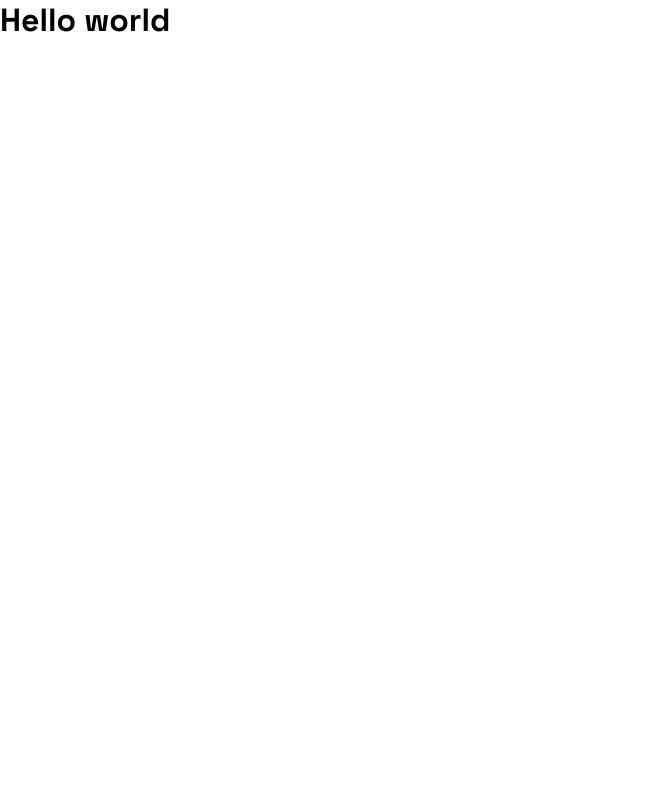
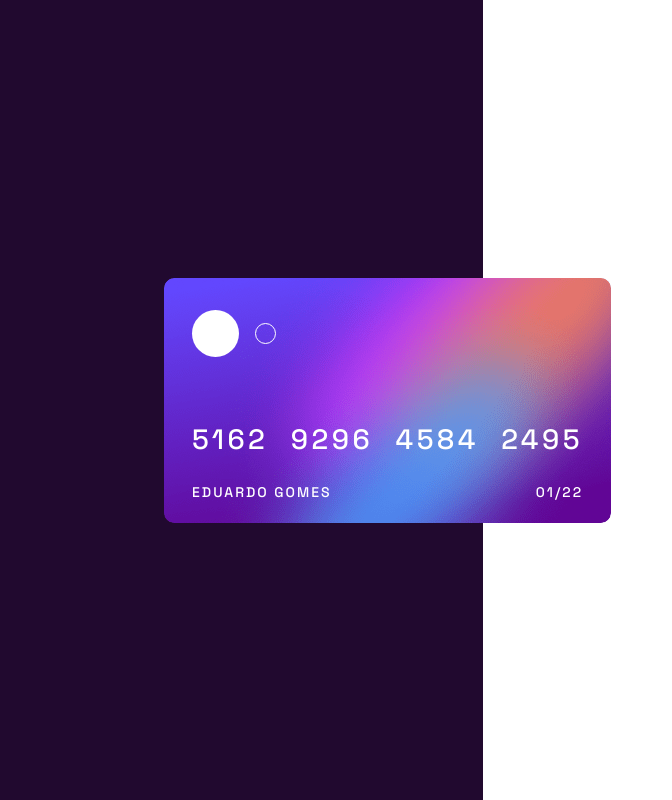
Before and after one commit to eduardogomesf/interactive-credit-card, a React (Vite) app: page / in a window 1280 px wide. Shown: the whole page, without its empty margins (0-672 px from the left). Built offline with nearby package versions, Linux system fonts and the light colour scheme.

Commit message:
feat: add Home page

```diff
--- a/src/App.tsx
+++ b/src/App.tsx
@@ -1,9 +1,10 @@
+import { Home } from "./pages/Home";
 import { GlobalStyles } from "./styles/global";
 
 export function App() {
   return (
     <>
-      <h1>Hello world</h1>
+      <Home />
       <GlobalStyles />
     </>
   )
--- /dev/null
+++ b/src/pages/Home/index.tsx
@@ -0,0 +1,24 @@
+import { CreditCardFront } from "../../components/CreditCardFront";
+import { Aside, HomeContainer, MainContent } from "./styles";
+
+const mockCreditCard = {
+    ownerName: 'Eduardo Gomes',
+    number: '5162929645842495',
+    expirationDate: new Date('01-06-2022')
+}
+
+export function Home() {
+    return (
+        <HomeContainer>
+            <Aside>
+                <div>
+                    <CreditCardFront
+                        creditCard={mockCreditCard}
+                    />
+                </div>
+            </Aside>
+            <MainContent>
+            </MainContent>
+        </HomeContainer>
+    )
+}
--- /dev/null
+++ b/src/pages/Home/styles.ts
@@ -0,0 +1,30 @@
+import styled from "styled-components";
+
+export const HomeContainer = styled.main`
+    width: 100%;
+`
+
+export const Aside = styled.aside`
+    width: 483px;
+    height: 100vh;
+
+    display: flex;
+    align-items: center;
+
+    background-color: #21092F;
+
+    > div {
+        width: 541px;
+        margin-left: 10.25rem;
+
+        display: flex;
+        flex-direction: column;
+        align-items: flex-start;
+    }
+`
+
+export const MainContent = styled.div`
+    display: inline;
+    width: 100%;
+    height: 100vh;
+`
```
